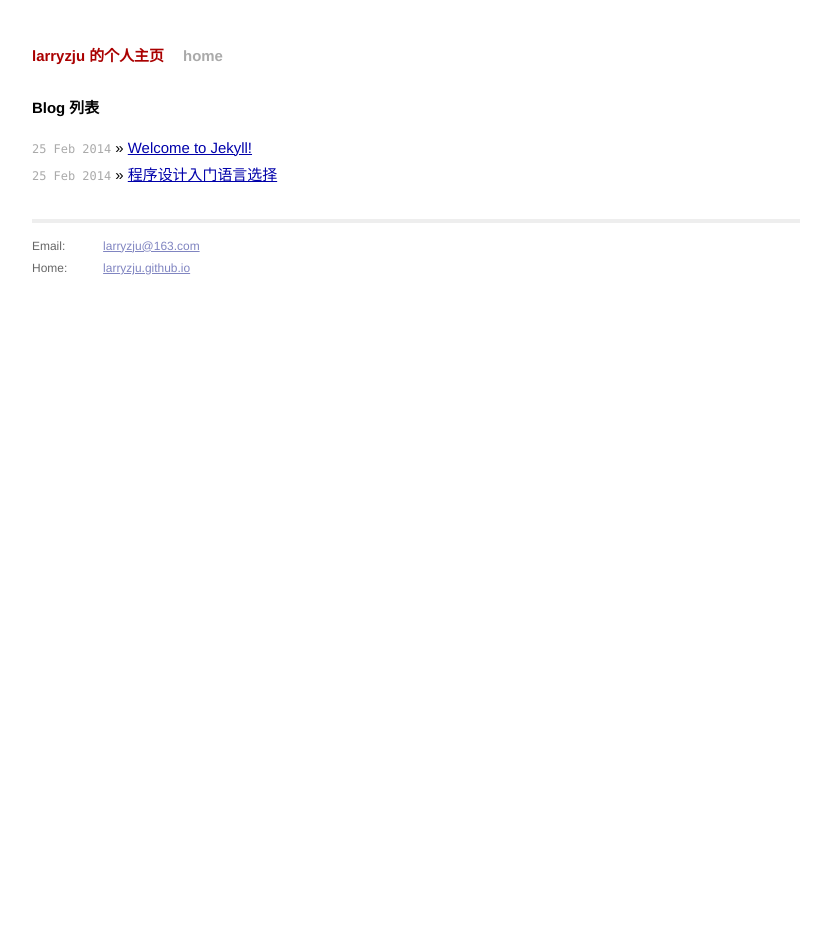
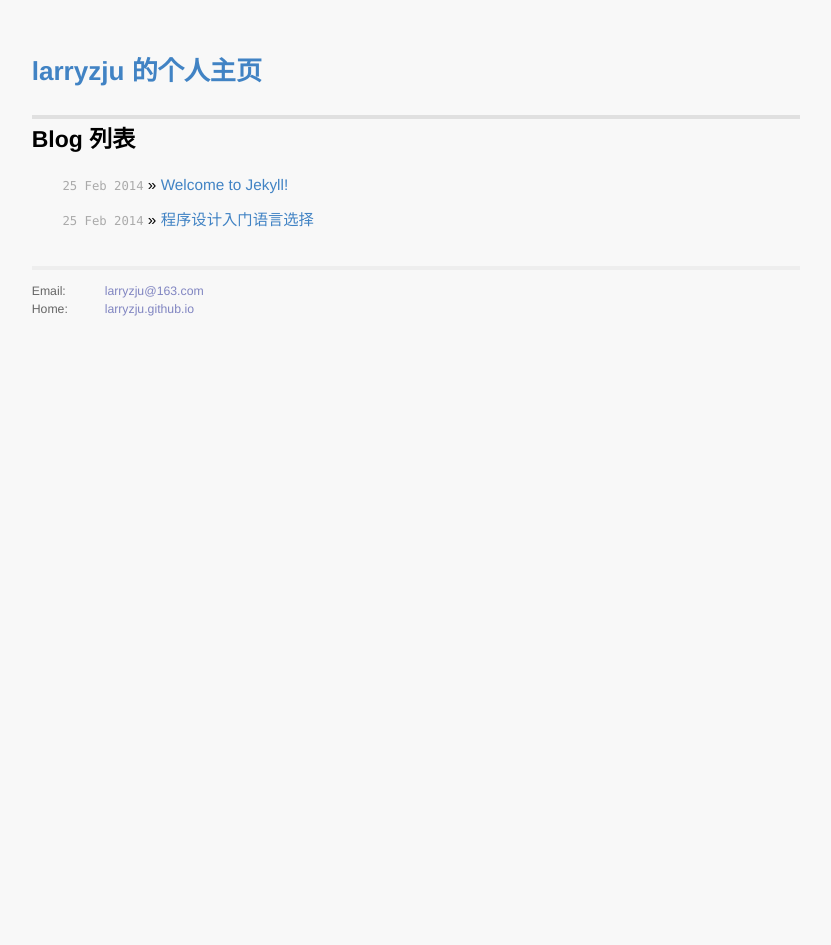
Before and after one commit to larryzju/larryzju.github.io, a Jekyll site: the page built from index.html, in a window 1280 px wide. Shown: the whole page, without its empty margins (224-1055 px from the left). Built offline with Jekyll 4.4.1, drawn with Linux system fonts in a browser that asks for light colours; Markdown is read by kramdown in place of the engine named in the settings; after the commit the page ends 900 px from its top, so only the background shows below that.

Commit message:
修改样式文件

```diff
--- a/_layouts/default.html
+++ b/_layouts/default.html
@@ -18,7 +18,6 @@
         <div class="site">
           <div class="header">
             <h1 class="title"><a href="/">{{ site.name }}</a></h1>
-            <a class="extra" href="/">home</a>
           </div>
 
           {{ content }}
--- a/css/main.css
+++ b/css/main.css
@@ -1,97 +1,92 @@
-/*****************************************************************************/
-/*
-/* Common
-/*
-/*****************************************************************************/
-
-/* Global Reset */
+*{margin:0;padding:0;}
+body {
+    font:13.34px helvetica,arial,freesans,clean,sans-serif;
+    color:black;
+    line-height:1.4em;
+    background-color: #F8F8F8;
+    padding: 0.7em;
+}
+p {
+    margin:1em 0;
+    line-height:1.5em;
+}
+table {
+    font-size:inherit;
+    font:100%;
+    margin:1em;
+}
+table th{border-bottom:1px solid #bbb;padding:.2em 1em;}
+table td{border-bottom:1px solid #ddd;padding:.2em 1em;}
+input[type=text],input[type=password],input[type=image],textarea{font:99% helvetica,arial,freesans,sans-serif;}
+select,option{padding:0 .25em;}
+optgroup{margin-top:.5em;}
+pre,code{font:12px Menlo, Monaco, "DejaVu Sans Mono", "Bitstream Vera Sans Mono",monospace;}
+pre {
+    margin:1em 0;
+    font-size:12px;
+    background-color:#eee;
+    border:1px solid #ddd;
+    padding:5px;
+    line-height:1.5em;
+    color:#444;
+    overflow:auto;
+    -webkit-box-shadow:rgba(0,0,0,0.07) 0 1px 2px inset;
+    -webkit-border-radius:3px;
+    -moz-border-radius:3px;border-radius:3px;
+}
+pre code {
+    padding:0;
+    font-size:12px;
+    background-color:#eee;
+    border:none;
+}
+code {
+    font-size:12px;
+    background-color:#f8f8ff;
+    color:#444;
+    padding:0 .2em;
+    border:1px solid #dedede;
+}
+img{border:0;max-width:100%;}
+abbr{border-bottom:none;}
+a{color:#4183c4;text-decoration:none;}
+a:hover{text-decoration:underline;}
+a code,a:link code,a:visited code{color:#4183c4;}
+h2,h3{margin:1em 0;}
+h1,h2,h3,h4,h5,h6{border:0;}
+h1{font-size:170%;border-top:4px solid #aaa;padding-top:.5em;margin-top:1.5em;}
+h1:first-child{margin-top:0;padding-top:.25em;border-top:none;}
+h2{font-size:150%;margin-top:1.5em;border-top:4px solid #e0e0e0;padding-top:.5em;}
+h3{margin-top:1em;}
+hr{border:1px solid #ddd;}
+ul{margin:1em 0 1em 2em;}
+ol{margin:1em 0 1em 2em;}
+ul li,ol li{margin-top:.5em;margin-bottom:.5em;}
+ul ul,ul ol,ol ol,ol ul{margin-top:0;margin-bottom:0;}
+blockquote{margin:1em 0;border-left:5px solid #ddd;padding-left:.6em;color:#555;}
+dt{font-weight:bold;margin-left:1em;}
+dd{margin-left:2em;margin-bottom:1em;}
+sup {
+    font-size: 0.83em;
+    vertical-align: super;
+    line-height: 0;
+}
 * {
-  margin: 0;
-  padding: 0;
+    -webkit-print-color-adjust: exact;
 }
-
-html, body { height: 100%; }
-
+@media screen and (min-width: 914px) {
     body {
-  background-color: #FFF;
-  font: 13.34px Helvetica, Arial, sans-serif;
-  font-size: small;
-  text-align: center;
+	width: 854px;
+	margin:0 auto;
     }
-
-h1, h2, h3, h4, h5, h6 {
-  font-size: 100%; }
-
-h1 { margin-bottom: 1em; }
-p { margin: 1em 0; }
-
-a         { color: #00a; }
-a:hover   { color: #000; }
-a:visited { color: #a0a; }
-
-/*****************************************************************************/
-/*
-/* Home
-/*
-/*****************************************************************************/
-.posts {
-  list-style-type: none;
-  margin-bottom: 2em;
 }
-
-.posts li {
-  line-height: 1.75em;
+@media print {
+    table, pre {
+	page-break-inside: avoid;
     }
-
-.posts span {
-  color: #aaa;
-  font-family: Monaco, "Courier New", monospace;
-  font-size: 80%;
+    pre {
+	word-wrap: break-word;
     }
-
-/*****************************************************************************/
-/*
-/* Site
-/*
-/*****************************************************************************/
-
-.site {
-  font-size: 115%;
-  text-align: justify;
-  width: 60%;
-  margin: 3em auto 2em;
-  line-height: 1.5em;
-}
-
-.header a {
-  font-weight: bold;
-  text-decoration: none;
-}
-
-.title {
-  display: inline-block;
-  margin-bottom: 2em;
-}
-
-.title a {
-  color: #a00;
-}
-
-.title a:hover {
-  color: #000;
-}
-
-.header a.extra {
-  color: #aaa;
-  margin-left: 1em;
-}
-
-.header a.extra:hover {
-  color: #000;
-}
-
-.meta {
-  color: #aaa;
 }
 
 .footer {
@@ -121,11 +116,28 @@ a:visited { color: #a0a; }
     border: 0;
 }
 
-/*****************************************************************************/
-/*
-/* Posts
-/*
-/*****************************************************************************/
+.posts {
+  list-style-type: none;
+  margin-bottom: 2em;
+}
+
+.posts li {
+  line-height: 1.75em;
+}
+
+.posts span {
+  color: #aaa;
+  font-family: Monaco, "Courier New", monospace;
+  font-size: 80%;
+}
+
+.site {
+  font-size: 115%;
+  text-align: justify;
+  width: 90%;
+  margin: 3em auto 2em;
+  line-height: 1.2em;
+}
 
 /* standard */
 .post pre {
--- a/index.html
+++ b/index.html
@@ -4,7 +4,7 @@ title: larry 的个人主页
 ---
 
 <div id="home">
-  <h1>Blog 列表</h1>
+  <h2>Blog 列表</h2>
   <ul class="posts">
     {% for post in site.posts %}
       <li><span>{{ post.date | date_to_string }}</span> &raquo; <a href="{{ post.url }}">{{ post.title }}</a></li>
```
Also changed, not shown: 1 other file. Lines whose indentation alone changed are shown as unchanged.
